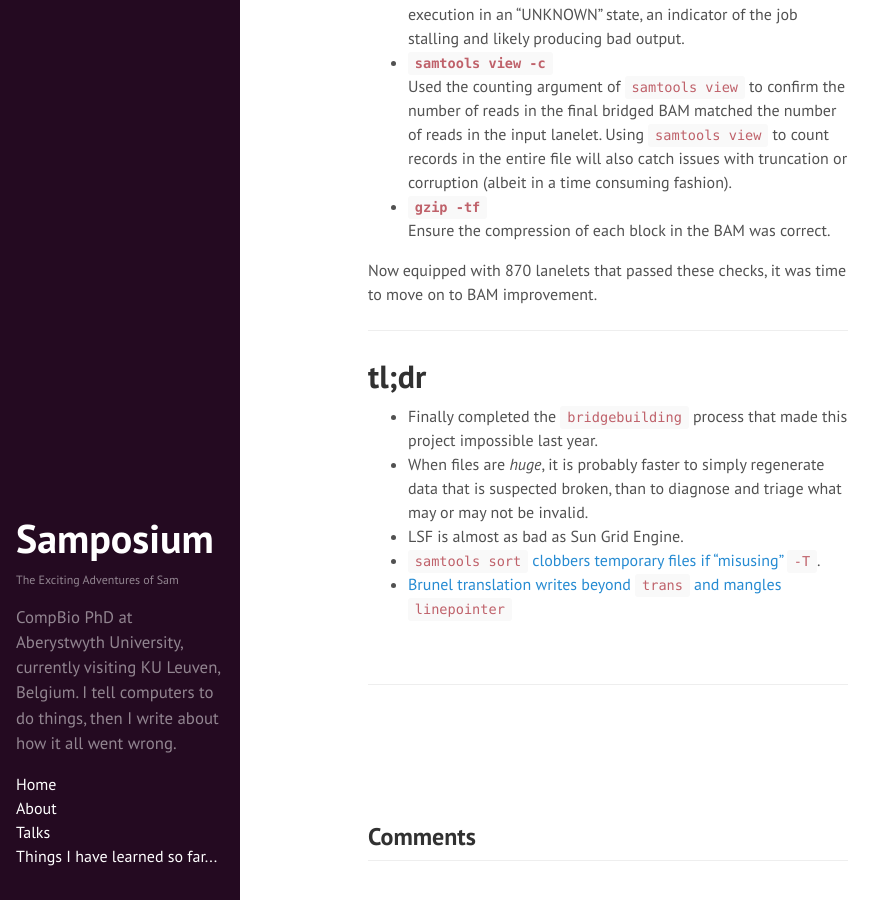
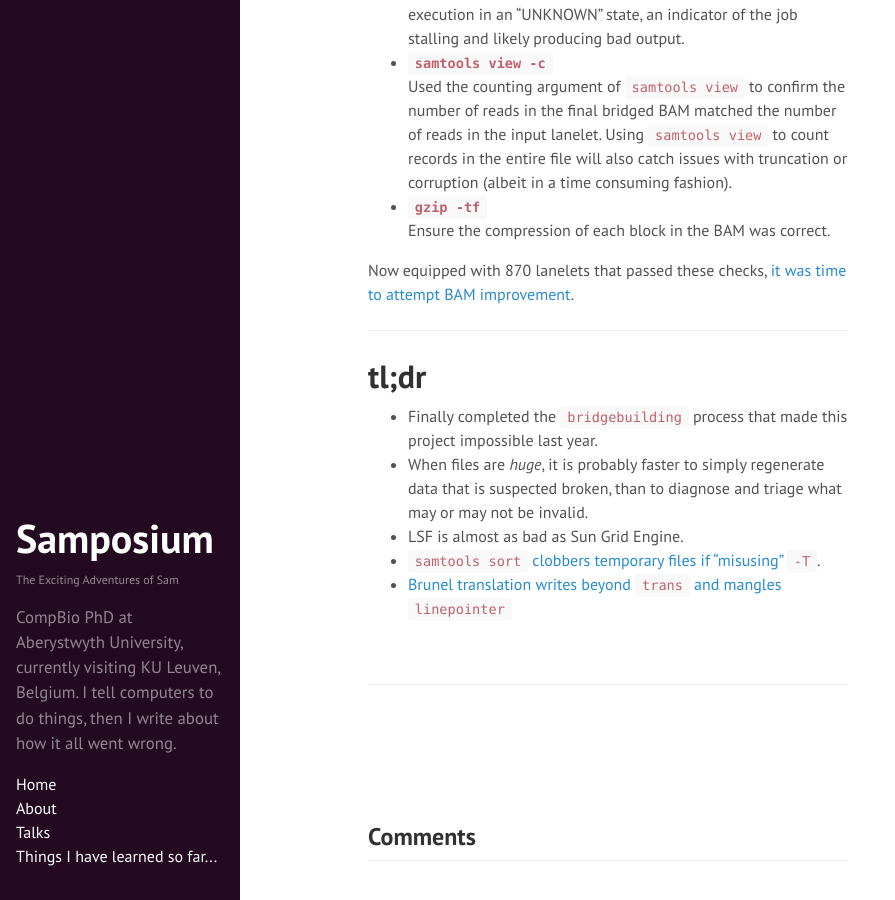
Before and after one commit to SamStudio8/samstudio8.github.io.off, a Jekyll site: the page built from _posts/2015-07-23-bridgebuilding-p2.md, in a window 1280 px wide and 900 px high, scrolled down 13630 px. Shown: the whole window, without its empty margins (0-895 px from the left). Built offline with Jekyll 4.4.1, drawn with Linux system fonts in a browser that asks for light colours; Markdown is read by kramdown in place of the engine named in the settings; comment, search, counter and statistics services are not loaded.

Commit message:
Update 2015-07-23-bridgebuilding-p2.md

```diff
--- a/_posts/2015-07-23-bridgebuilding-p2.md
+++ b/_posts/2015-07-23-bridgebuilding-p2.md
@@ -401,7 +401,7 @@ file will also catch issues with truncation or corruption (albeit in a time cons
 * **`gzip -tf`**
 Ensure the compression of each block in the BAM was correct.
 
-Now equipped with 870 lanelets that passed these checks, it was time to move on to BAM improvement.
+Now equipped with 870 lanelets that passed these checks, [it was time to attempt BAM improvement]({{ page.next.url }}).
 
 * * *
 #tl;dr
```
